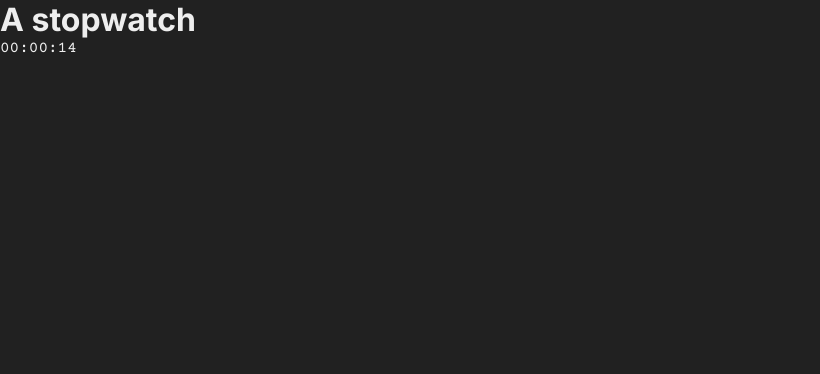
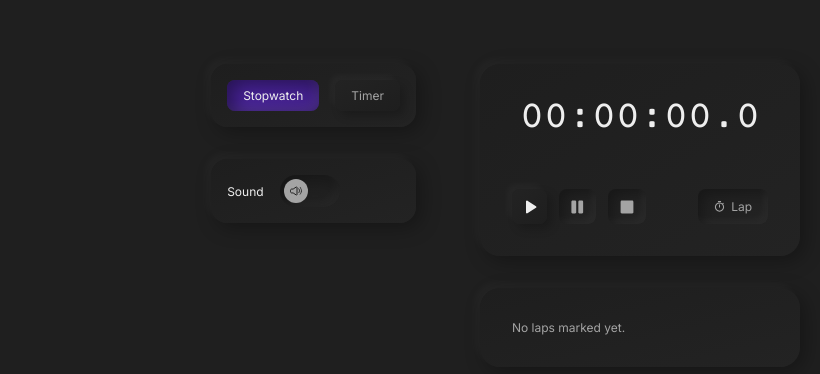
Before and after one commit to Daniel9991/tempus, a plain HTML site: page index.html in a window 1280 px wide. Shown: the whole page, without its empty margins (0-820 px from the left). Drawn offline with nearby package versions, Linux system fonts and the light colour scheme.

Commit message:
Add markup and styling for stopwatch

```diff
--- a/index.html
+++ b/index.html
@@ -5,14 +5,56 @@
   <meta http-equiv="X-UA-Compatible" content="IE=edge">
   <meta name="viewport" content="width=device-width, initial-scale=1.0">
   <link rel="stylesheet" href="styles/index.css">
-  <title>Stopwatch by Daniel</title>
-
+  <title>Tempus</title>
+  <link rel="shortcut icon" type="image/jpg" href="assets/favicon.png"/>
   <link rel="preconnect" href="https://fonts.googleapis.com">
   <link rel="preconnect" href="https://fonts.gstatic.com" crossorigin>
   <link href="https://fonts.googleapis.com/css2?family=Courier+Prime:ital,wght@0,400;0,700;1,400;1,700&family=Inter:ital,opsz,wght@0,14..32,100..900;1,14..32,100..900&display=swap" rel="stylesheet">
 </head>
 <body>
-  <h1 class="text">A stopwatch</h1>
-  <p class="time">00:00:14</p>
+  <main>
+    <div id="left-side-wrapper">
+      <div id="left-side">
+        <section id="site-mode-section" class="section small-section">
+          <span class="site-mode-option" selected="true">Stopwatch</span>
+          <span class="site-mode-option" selected="false">Timer</span>
+        </section>
+        <section id="settings-section" class="section small-section">
+          <div id="sound-setting">
+            <p>Sound</p>
+            <button id="sound-switch" state="off">
+              <img class="icon-sound" id="icon-sound-on" src="assets/icons/sound_on.svg">
+            </button>
+          </div>
+        </section>
+      </div>
+    </div>
+    <div id="center">
+      <section id="time-section" class="big-section section">
+        <p id="time-display" class="time">00:00:00.0</p>
+        <div class="actions-wrapper">
+          <div class="controls-wrapper">
+            <button class="button-active icon-button">
+              <img id="play-icon" class="icon" src="assets/icons/play.svg" />
+            </button>
+            <button disabled="true" class="icon-button">
+              <img class="icon" src="assets/icons/pause.svg" />
+            </button>
+            <button disabled="true" class="icon-button">
+              <img class="icon" src="assets/icons/stop.svg" />
+            </button>
+          </div>
+          <button disabled="true" class="lap-button">
+            <img id="lap-icon" class="icon" src="assets/icons/stopwatch.svg" />
+            Lap
+          </button>
+        </div>
+      </section>
+      <section id="laps-section" class="section big-section">
+        <p>No laps marked yet.</p>
+      </section>
+    </div>
+    <div id="right-side"></div>
+  </main>
 </body>
 </html>
--- a/styles/index.css
+++ b/styles/index.css
@@ -1,4 +1,5 @@
-@font-face {
+/* For dev purposes when offline */
+/* @font-face {
   font-family: Inter;
   font-weight: 400;
   src: local("Inter"),
@@ -14,16 +15,25 @@
     local("CourierPrime Regular"),
     local("Courier Prime Regular"),
     url("assets/fonts/CourierPrime-Regular.woff2");
-}
+} */
 
 :root{
   --accent-color: #472197;
   --accent-hover-color: #4615b0;
+  --accent-gradient-reverse: linear-gradient(to bottom right, #4c25a2, #44218e);
   --dark-color: #212121;
+  --dark-color: #1F1F1F;
   --light-color: #EEEEEE;
   --secondary-light-color: #A4A4A4;
   --text-font: Inter, sans-serif;
   --number-font: "Courier Prime", serif;
+  --section-bg-gradient-light-to-dark: linear-gradient(to top left, #1E1E1E, #232323);
+  --section-bg-gradient-dark-to-light: linear-gradient(to top left, #232323, #1E1E1E);
+  --shadow-effect: 5px 5px 20px rgba(0, 0, 0, 0.3), -5px -5px 10px rgba(255, 255, 255, 0.03);
+  --shadow-effect-inset: inset 5px 5px 20px rgba(0, 0, 0, 0.3), inset -5px -5px 10px rgba(255, 255, 255, 0.03);
+  --shadow-effect-inset-for-accent-bg: inset 5px 5px 20px rgba(0, 0, 0, 0.5), inset -5px -5px 10px rgba(255, 255, 255, 0.07);
+  --shadow-effect-button: 5px 5px 10px 0px rgba(0, 0, 0, 0.2), -5px -5px 7px 0px rgba(255, 255, 255, 0.03);
+  --shadow-effect-button-inset: inset 5px 5px 10px 0px rgba(0, 0, 0, 0.2), inset -5px -5px 7px 0px rgba(255, 255, 255, 0.03);
 }
 
 * {
@@ -37,10 +47,199 @@ body{
   color: var(--light-color)
 }
 
-p, a, span, .text {
+p, a, span, .text, button {
   font-family: var(--text-font);
+}
+
+main{
+  display: grid;
+  grid-template-columns: 1fr 320px 1fr;
+  padding-top: 4rem;
+  column-gap: 4rem;
 }
 
 .time {
   font-family: var(--number-font);
 }
+
+.section {
+  box-shadow: var(--shadow-effect);
+  background: var(--section-bg-gradient-dark-to-light);
+}
+
+.small-section {
+  border-radius: 16px;
+  padding: 1rem;
+}
+
+.big-section {
+  border-radius: 20px;
+  padding: 2rem;
+}
+
+#time-display{
+  font-size: 2.5rem;
+  text-align: center;
+}
+
+.bg-accent { background-color: var(--accent-color); }
+.bg-dark { background-color: var(--dark-color); }
+.bg-light { background-color: var(--light-color); }
+.bg-transparent { background-color: transparent; }
+
+.icon{
+  aspect-ratio: 1 / 1;
+  display: block;
+}
+
+.icon-button{
+  padding: 0.625rem 0.75rem;
+  border-radius: 8px;
+  display: block;
+}
+
+button{
+  outline: 0;
+  border: none;
+}
+
+button:hover{
+  cursor: pointer;
+}
+
+button:hover:disabled{
+  cursor: default;
+}
+
+.button-active{
+  background: var(--section-bg-gradient-light-to-dark);
+  box-shadow: var(--shadow-effect-button);
+}
+
+.button-inactive, button[disabled]{
+  background: var(--section-bg-gradient-dark-to-light);
+  box-shadow: var(--shadow-effect-button-inset);
+}
+
+.actions-wrapper{
+  margin-top: 3rem;
+  display: flex;
+  gap: 3rem;
+  justify-content: space-between;
+}
+
+.controls-wrapper{
+  display: flex;
+  gap: 0.75rem;
+}
+
+.lap-button{
+  display: flex;
+  align-items: center;
+  gap: 0.375rem;
+  color: var(--secondary-light-color);
+  font-size: 0.75rem;
+  padding: 0.625rem 1rem;
+  border-radius: 8px;
+}
+
+#lap-icon{
+  width: 11px;
+}
+
+#play-icon {
+  position: relative;
+  left: 2px;
+}
+
+#laps-section{
+  color: var(--secondary-light-color);
+  font-size: 0.75rem;
+  margin: 2rem auto 0;
+}
+
+#left-side-wrapper{
+  display: flex;
+  justify-content: flex-end;
+}
+
+#left-side{
+  display: flex;
+  flex-direction: column;
+  align-items: stretch;
+  width: fit-content;
+}
+
+#site-mode-section{
+  display: flex;
+  gap: 1rem;
+  width: fit-content;
+}
+
+.site-mode-option{
+  font-size: 0.75rem;
+  padding: 0.5rem 1rem;
+  display: block;
+  border-radius: 8px;
+}
+
+.site-mode-option[selected="true"]{
+  color: var(--light-color);
+  background: var(--accent-gradient-reverse);
+  box-shadow: var(--shadow-effect-inset-for-accent-bg);
+}
+
+.site-mode-option[selected="false"]{
+  color: var(--secondary-light-color);
+  background: var(--section-bg-gradient-light-to-dark);
+  box-shadow: var(--shadow-effect-button);
+}
+
+#settings-section{
+  margin-top: 2rem;
+}
+
+#sound-setting{
+  font-size: 0.75rem;
+  color: var(--light-color);
+  display: flex;
+  align-items: center;
+  gap: 1rem;
+}
+
+#sound-setting p{
+  color: var(--light-color);
+}
+
+.icon-sound{
+  display: block;
+  padding: 6px;
+  border-radius: 50%;
+}
+
+#sound-switch{
+  width: 60px;
+  padding: 4px;
+  border-radius: 20px;
+  display: flex;
+}
+
+#sound-switch[state="on"]{
+  background: var(--accent-gradient-reverse);
+  box-shadow: var(--shadow-effect-inset-for-accent-bg);
+  justify-content: flex-end;
+}
+
+#sound-switch[state="off"]{
+  background: var(--section-bg-gradient-dark-to-light);
+  box-shadow: var(--shadow-effect-inset);
+  justify-content: flex-start;
+}
+
+#sound-switch[state="on"] .icon-sound {
+  background-color: var(--light-color);
+}
+
+#sound-switch[state="off"] .icon-sound {
+  background-color: var(--secondary-light-color);
+}
```
Also changed, not shown: assets/favicon.png (added), assets/favicon.svg (added), assets/icons/pause.svg (added), assets/icons/play.svg (added), assets/icons/sound_off.svg (added), assets/icons/sound_on.svg (added), assets/icons/stop.svg (added), assets/icons/stopwatch.svg (added).
